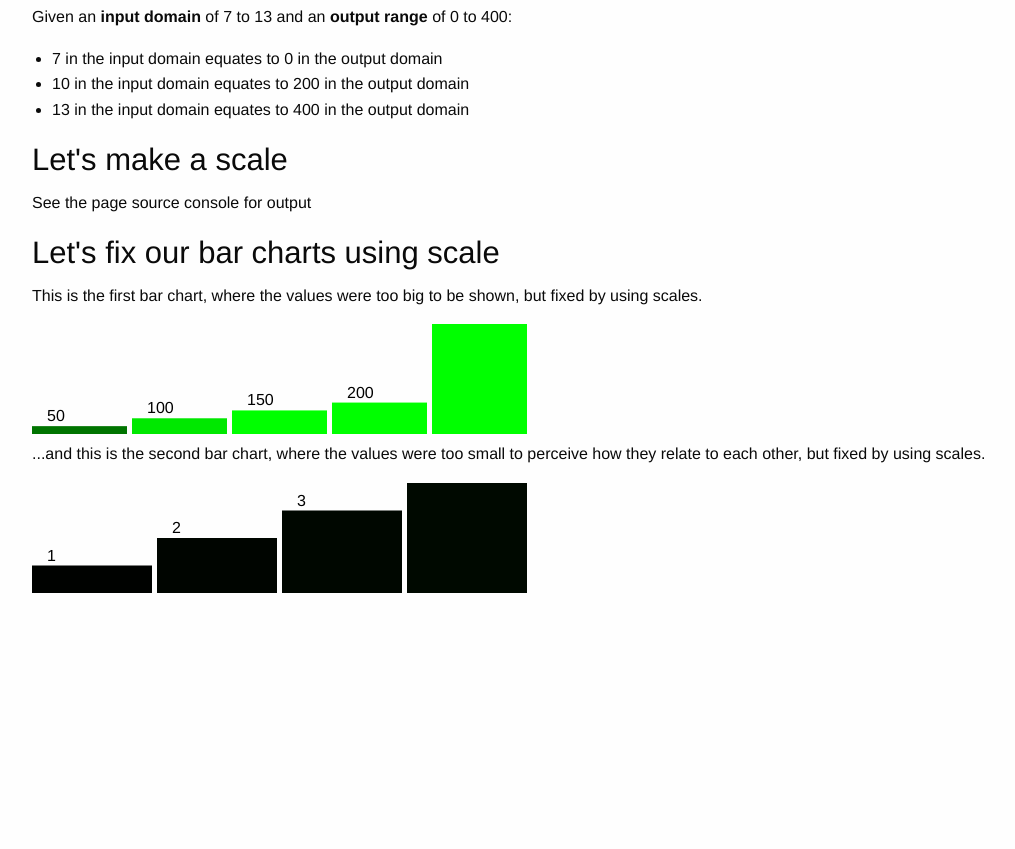
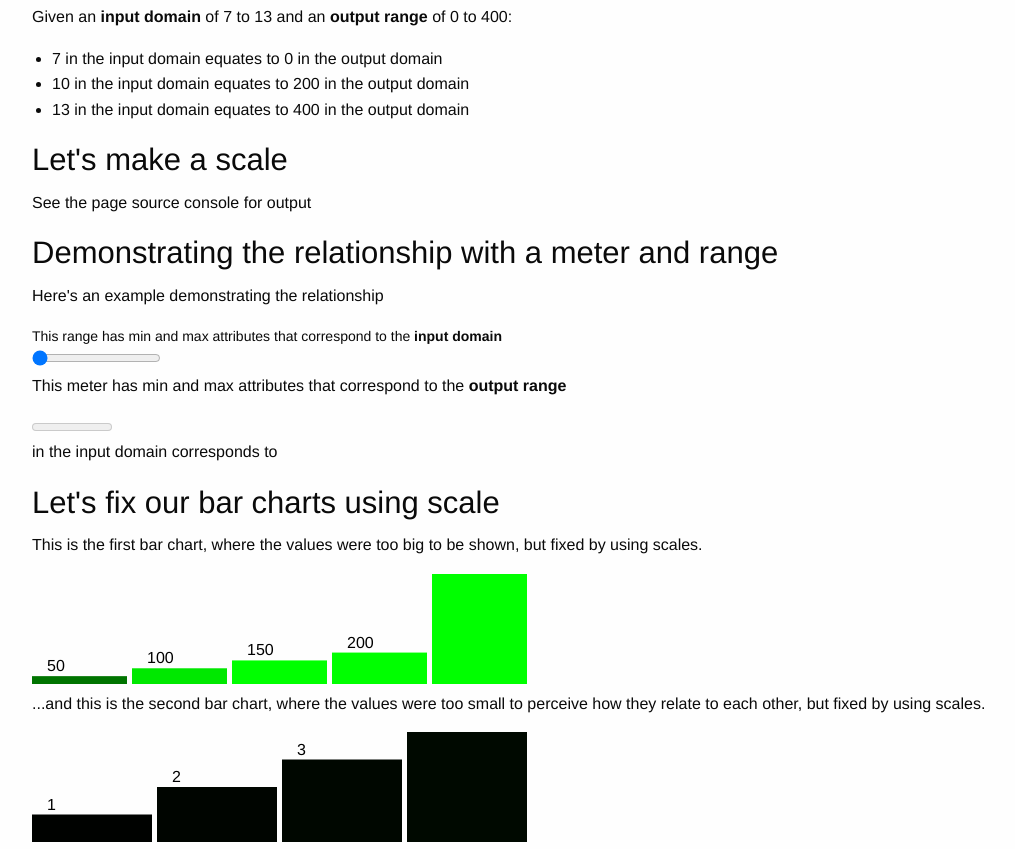
Before and after one commit to gtvj/data-visualisation-javascript-with-web-standards, a Flask app: template app/templates/pages/d3-scales.html in a window 1280 px wide. Shown: the part 806-1655 px from the top of the page, without its empty margins (23-1038 px from the left). Before the commit the page ends 1399 px from the top, so only its background shows below. Run offline with Flask 2, Linux system fonts and the light colour scheme; the template is opened without the code that fills it, so the values that code supplies are empty; some libraries are stand-ins or nearby versions.

Commit message:
Add example of scale using meter and range

```diff
--- a/app/templates/pages/d3-scales.html
+++ b/app/templates/pages/d3-scales.html
@@ -127,6 +127,45 @@
     }
     console.groupEnd();
 </script>
+<h3>Demonstrating the relationship with a meter and range</h3>
+<p>Here's an example demonstrating the relationship</p>
+<div class="scales_example">
+    <label for="input_domain">This range has min and max attributes that correspond to the <strong>input domain</strong></label>
+    <input type="range" id="input_domain">
+    <p>This meter has min and max attributes that correspond to the <strong>output range</strong></p>
+    <meter id="output_range"></meter>
+    <p><strong id="input_value"></strong> in the input domain corresponds to <strong id="output_value"></strong></p>
+</div>
+<script>
+
+    {
+
+        let domain = [10, 780];
+        range = [1, 4000000];
+
+        let scale = d3.scaleLinear();
+        scale.domain(domain);
+        scale.range(range);
+
+        let input_domain = document.getElementById('input_domain');
+        input_domain.setAttribute('min', domain[0]);
+        input_domain.setAttribute('max', domain[1]);
+        input_domain.setAttribute('value', domain[0]);
+
+        let output_range = document.getElementById('output_range');
+        output_range.setAttribute('min', range[0]);
+        output_range.setAttribute('max', range[1]);
+
+
+        input_domain.addEventListener('change', function (e) {
+            let scaled = scale(e.target.value);
+            output_range.setAttribute('value', scaled);
+            document.getElementById('input_value').textContent = e.target.value;
+            document.getElementById('output_value').textContent = scaled;
+        });
+
+    }
+</script>
 <h3>Let's fix our bar charts using scale</h3>
 <p>This is the first bar chart, where the values were too big to be shown, but fixed by using scales.</p>
 <div id="example-three"></div>
@@ -180,12 +219,13 @@
             .text(d => d)
     }
 </script>
-<p>...and this is the second bar chart, where the values were too small to perceive how they relate to each other, but fixed by using scales.</p>
+<p>...and this is the second bar chart, where the values were too small to perceive how they relate to each other, but
+    fixed by using scales.</p>
 <div id="example-four"></div>
 <script>
     {
 
-        let dataset = [1,2,3,4],
+        let dataset = [1, 2, 3, 4],
             w = 500,
             h = 110,
             bar_margin = 5;
```
